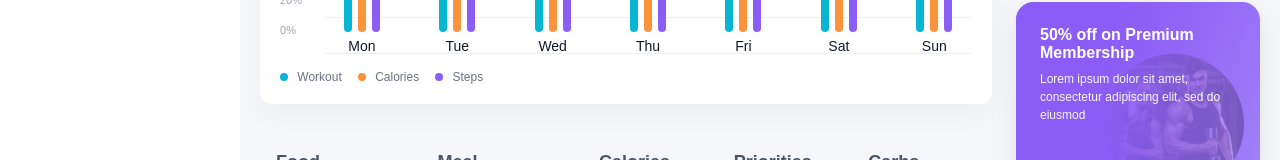
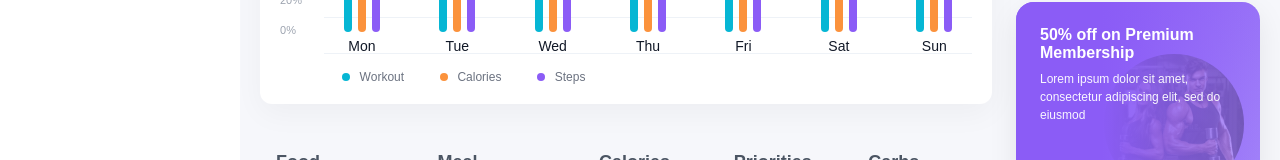
Before and after one commit to Aadesh-9/fitness--dashboard, a React (Vite) app: page / in a window 1280 px wide. Shown: the part 771-931 px from the top of the page. Built offline with nearby package versions, Linux system fonts and the light colour scheme.

Commit message:
fixed goal graph issue

```diff
--- a/src/styles/goalProgress.css
+++ b/src/styles/goalProgress.css
@@ -117,10 +117,11 @@
 /* LEGEND */
 .legend {
   display: flex;
-  gap: 16px;
+  gap: 36px;
   margin-top: 16px;
   font-size: 12px;
   color: #6b7280;
+  margin-left: 9%;
 }
 
 .dot {
```
